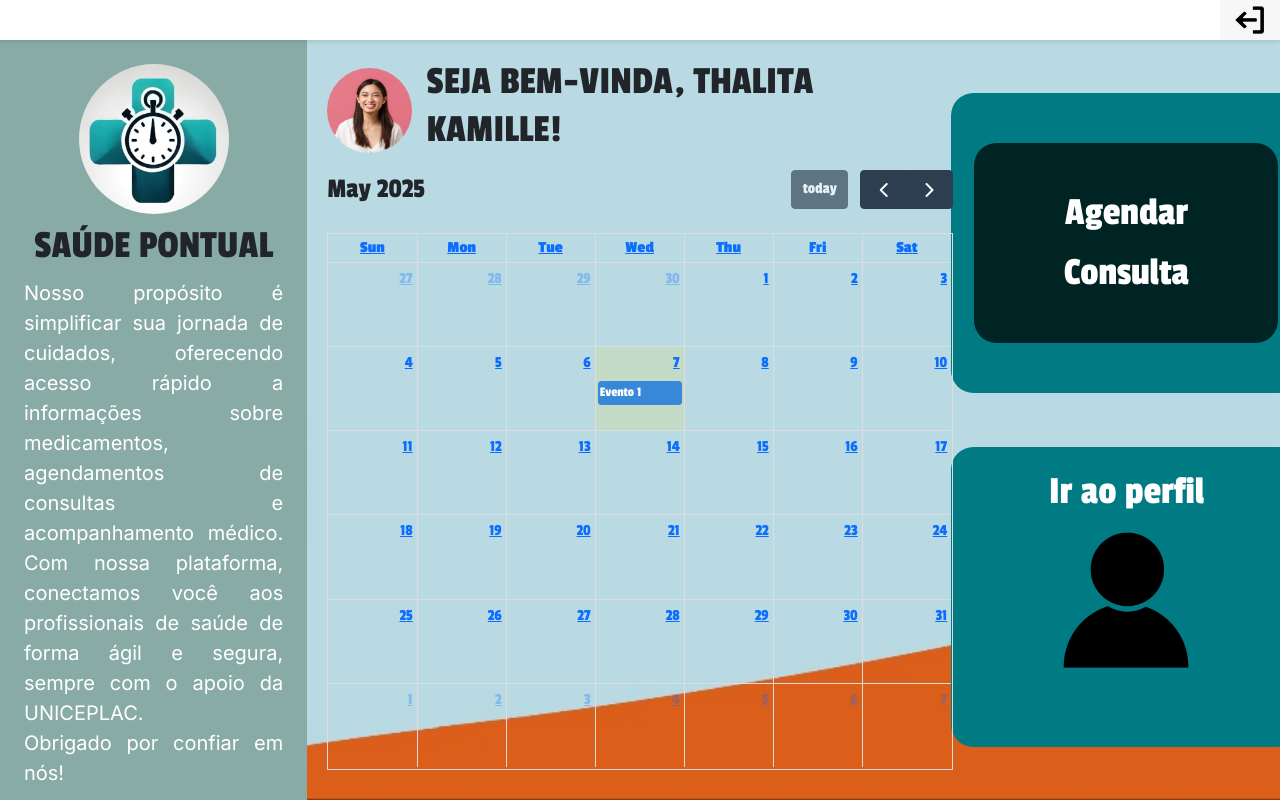
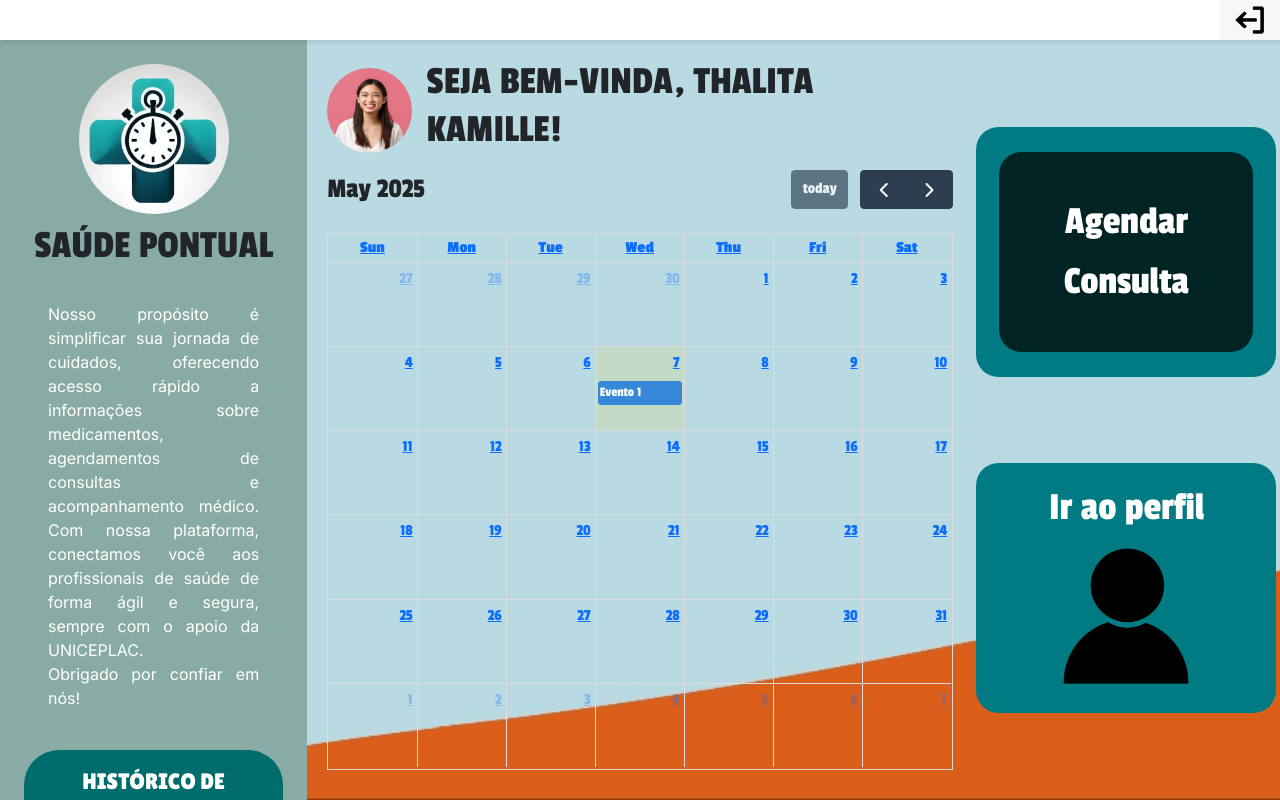
Before and after one commit to gabbzin/saude_pontual, a React (Vite) app in the folder project/frontend-react/: page / in a window 1280 px wide. Built offline with nearby package versions, Linux system fonts and the light colour scheme.

Commit message:
Novos ajustes na Home

```diff
--- a/project/frontend-react/src/pages/Home.jsx
+++ b/project/frontend-react/src/pages/Home.jsx
@@ -43,7 +43,7 @@ export default function Home(){
 
                         <h2 className="text-center mt-2 fs-1">SAÚDE PONTUAL</h2>
                     </div>
-                    <p className="description fs-5">
+                    <p className="description fs-6 p-4">
                         Nosso propósito é simplificar sua jornada de cuidados,
                         oferecendo acesso rápido a informações sobre medicamentos,
                         agendamentos de consultas e acompanhamento médico.
@@ -54,14 +54,14 @@ export default function Home(){
                     </p>
                     <Button
                         id={"historico"}
-                        text={"Histórico de Consultas"}
+                        text={"HISTÓRICO DE CONSULTAS"}
                         onClick={() => {
                             console.log("Abrir Histórico")
                         }}
                         style={{
                             backgroundColor: "#016C6C",
                             fontFamily: "Lilita One",
-                            fontSize: 24,
+                            fontSize: "1.4em",
                             borderRadius: "35px"
                         }}
                     />
--- a/project/frontend-react/src/styles/home.css
+++ b/project/frontend-react/src/styles/home.css
@@ -93,8 +93,8 @@
 }
 
 #schedule, #profile {
-    width: 350px;
-    height: 300px;
+    width: 300px;
+    height: 250px;
 }
 
 #schedule_button {
```
